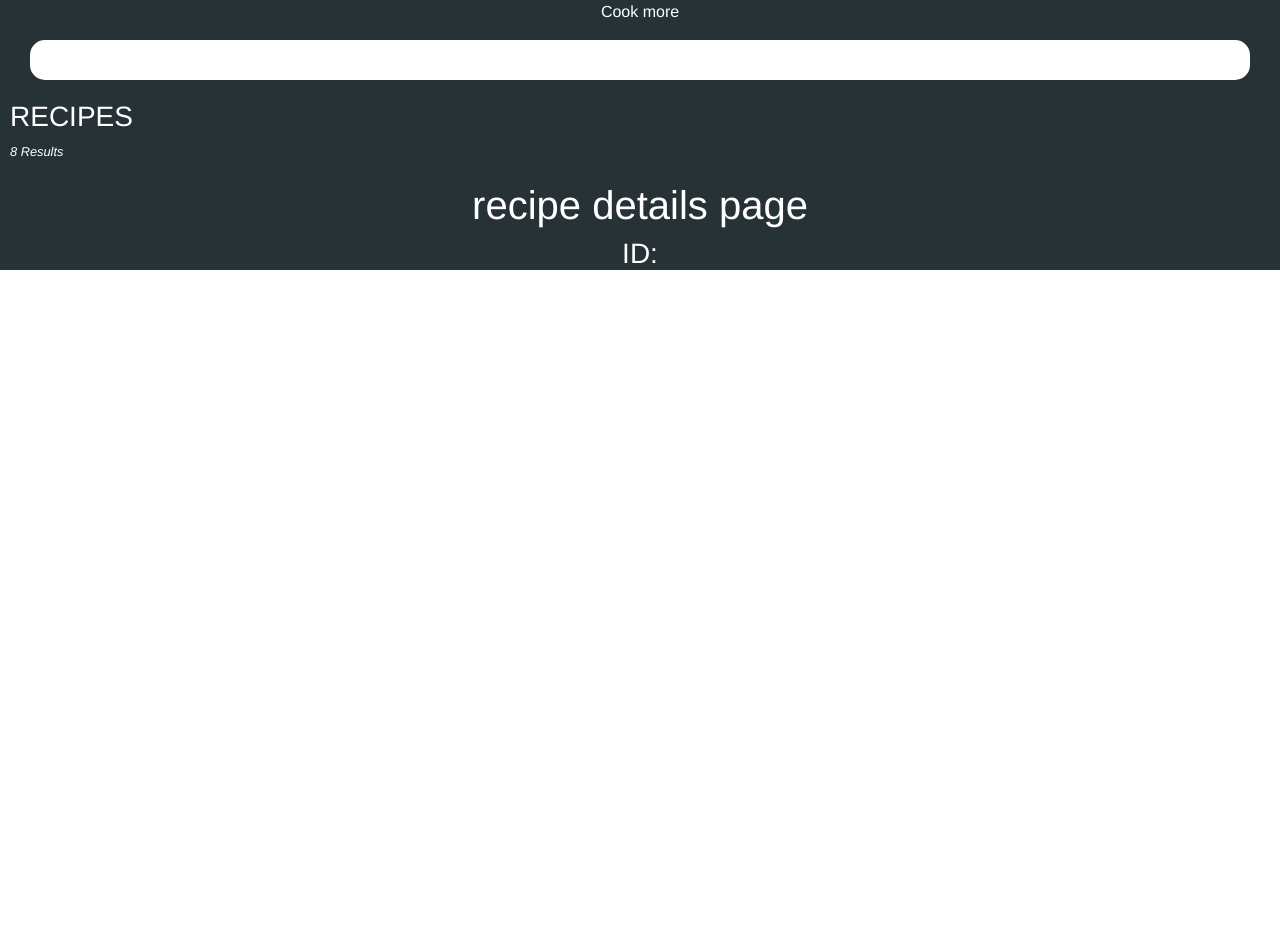
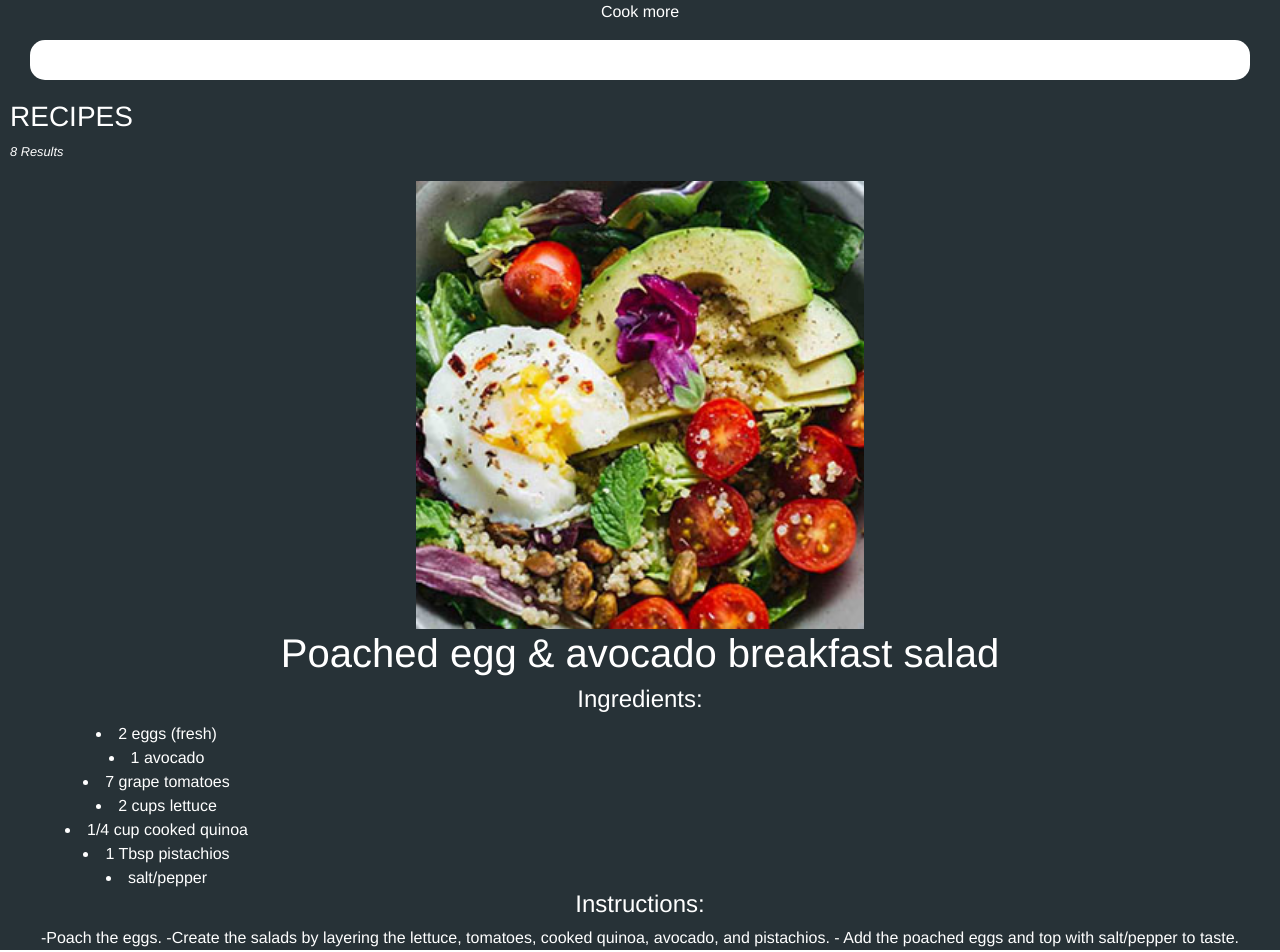
Before and after one commit to hellowhirl/recipedb, a React (Create React App) app: page /1 in a window 1280 px wide. Shown: the top 952 px of the page. Before the commit the page ends 800 px from the top, so only its background shows below. Built offline with nearby package versions, Linux system fonts and the light colour scheme.

Commit message:
add more details to details page, clean up UI

```diff
--- a/src/App.css
+++ b/src/App.css
@@ -86,11 +86,11 @@ article.recipeCard {
 }
 
 .resultsCounter {
-  font-size: .8em;
-  font-style: italic;;
+  font-size: 0.8em;
+  font-style: italic;
 }
 .searchContainer {
-    padding: 0 30px;
+  padding: 0 30px;
 }
 
 .searchForm {
@@ -99,3 +99,14 @@ article.recipeCard {
   border-radius: 15px;
   background-color: white;
 }
+
+.mainImage {
+  margin: 10px 0 0 10px;
+  border: 1px solid #fff;
+  border-radius: 12px;
+}
+
+.metaDetails {
+  margin-top: 10px;
+  padding-left: 15px;
+}
--- a/src/components/Detail.jsx
+++ b/src/components/Detail.jsx
@@ -8,12 +8,27 @@ function Detail({ match }) {
     return recipe.id === receipeId;
   });
 
-  console.log({ recipeFound });
+  const image = recipeFound.image;
+  const imagePath = `./images/recipe_images/${image}.jpg`;
+  const ingreds = recipeFound.list;
+  const ingredItems = [];
+
+  for (const [index, value] of ingreds.entries()) {
+    ingredItems.push(
+      <li key={index} className="ingredientName col-md-3 col-6">
+        {value}
+      </li>
+    );
+  }
 
   return (
     <div>
-      <h1>recipe details page</h1>
-      <h3>ID: </h3>
+      <img src={imagePath} />
+      <h1>{recipeFound.name}</h1>
+      <h4>Ingredients:</h4>
+      <div>{ingredItems}</div>
+      <h4>Instructions:</h4>
+      <p>{recipeFound.instructions}</p>
     </div>
   );
 }
--- a/src/components/RecipeCard.jsx
+++ b/src/components/RecipeCard.jsx
@@ -4,18 +4,10 @@ import { withRouter } from 'react-router';
 class RecipeCard extends Component {
   render() {
     const ingreds = this.props.ingredients;
-    // const formattedIngreds = ingreds.map((item, i ) => {
-    //     if((ingreds.length) === i + 1 ) {
-    //       return item;
-    //     }else {
-    //       return item + ", ";
-    //     }
-    // });
-
     const image = this.props.image;
     const imagePath = `./images/recipe_images/${image}.jpg`;
-
     const items = [];
+    const time = this.props.time;
 
     for (const [index, value] of ingreds.entries()) {
       const iconPath = `./images/icons/${value}.jpg`;
@@ -27,8 +19,6 @@ class RecipeCard extends Component {
       );
     }
 
-    const time = this.props.time;
-
     const handleClick = () => {
       this.props.history.push(this.props.id + '');
     };
@@ -37,11 +27,11 @@ class RecipeCard extends Component {
       <div onClick={handleClick}>
         <article className="recipeCard">
           <div className="recipeHeader">
-            <img src={imagePath} />
+            <img className="mainImage" src={imagePath} />
             <div className="metaDetails">
               <h2>{this.props.name}</h2>
               <div className="prepTime">
-                <p className="prepTime">{time}</p>
+                <p>{time}</p>
                 <p className="minutes">minutes</p>
               </div>
               <div className="percentIngredients">
--- a/src/recipes.json
+++ b/src/recipes.json
@@ -4,8 +4,23 @@
       "id": 1,
       "name": "Poached egg & avocado breakfast salad",
       "instructions": "-Poach the eggs. -Create the salads by layering the lettuce, tomatoes, cooked quinoa, avocado, and pistachios. - Add the poached eggs and top with salt/pepper to taste.",
-      "list": "2 eggs (fresh), 1 avocado, 7 grape tomatoes, 2 cups lettuce, 1/4 cup cooked quinoa, 1 Tbsp pistachios, salt/pepper",
-      "ingredients": ["Egg",	"Avocado",	"Tomato",	"Lettuce",	"Quinoa",	"Pistachios"],
+      "list": [
+        "2 eggs (fresh)",
+        "1 avocado",
+        "7 grape tomatoes",
+        "2 cups lettuce",
+        "1/4 cup cooked quinoa",
+        "1 Tbsp pistachios",
+        "salt/pepper"
+      ],
+      "ingredients": [
+        "Egg",
+        "Avocado",
+        "Tomato",
+        "Lettuce",
+        "Quinoa",
+        "Pistachios"
+      ],
       "prepTime": 20,
       "image": "egg_avocado_salad",
       "tempPercent": 60
@@ -13,9 +28,27 @@
     {
       "id": 2,
       "name": "Cheddar and Chive Smashed Potatoes",
-      "instructions": "-Poach the eggs. -Create the salads by layering the lettuce, tomatoes, cooked quinoa, avocado, and pistachios. - Add the poached eggs and top with salt/pepper to taste.",
-      "list": "2 eggs (fresh), 1 avocado, 7 grape tomatoes, 2 cups lettuce, 1/4 cup cooked quinoa, 1 Tbsp pistachios, salt/pepper",
-      "ingredients": ["Potatoes", "Salt", "Pepper", "Butter", "Garlic", "Milk", "Cheddar Cheese", "Sour cream", "Chives"],
+      "instructions": "Cut potatoes into 2 inch chunks. Place in saucepan, cover with water and stir in 2 teaspoon salt. Bring to a boil over high heat, turn down to a simmer and cook for 15 to 20 minutes, until the potatoes are tender.",
+      "list": [
+        "2 eggs (fresh)",
+        "1 avocado",
+        "7 grape tomatoes",
+        "2 cups lettuce",
+        "1/4 cup cooked quinoa",
+        "1 Tbsp pistachios",
+        "salt/pepper"
+      ],
+      "ingredients": [
+        "Potatoes",
+        "Salt",
+        "Pepper",
+        "Butter",
+        "Garlic",
+        "Milk",
+        "Cheddar Cheese",
+        "Sour cream",
+        "Chives"
+      ],
       "prepTime": 15,
       "image": "cheddar_potatoes",
       "tempPercent": 60
@@ -23,9 +56,26 @@
     {
       "id": 3,
       "name": "Easy Creamy Mashed Potatoes",
-      "instructions": "-Poach the eggs. -Create the salads by layering the lettuce, tomatoes, cooked quinoa, avocado, and pistachios. - Add the poached eggs and top with salt/pepper to taste.",
-      "list": "2 eggs (fresh), 1 avocado, 7 grape tomatoes, 2 cups lettuce, 1/4 cup cooked quinoa, 1 Tbsp pistachios, salt/pepper",
-      "ingredients": ["Potatoes", "Salt", "Milk", "Butter", "Sour ream", "Parmesan heese", "Pepper", "Parsley"],
+      "instructions": "Place potatoes in a large pot (6-quart) and cover with cold, salted water by an inch. Bring to a boil, reduce heat down to medium-low and allow to simmer until fork tender (about 15-20 minutes).",
+      "list": [
+        "2 eggs (fresh)",
+        "1 avocado",
+        "7 grape tomatoes",
+        "2 cups lettuce",
+        "1/4 cup cooked quinoa",
+        "1 Tbsp pistachios",
+        "salt/pepper"
+      ],
+      "ingredients": [
+        "Potatoes",
+        "Salt",
+        "Milk",
+        "Butter",
+        "Sour ream",
+        "Parmesan heese",
+        "Pepper",
+        "Parsley"
+      ],
       "prepTime": 40,
       "image": "mashed_potatoes",
       "tempPercent": 60
```
Also changed, not shown: 1 other file (tests, documents, lock files or other folders).
